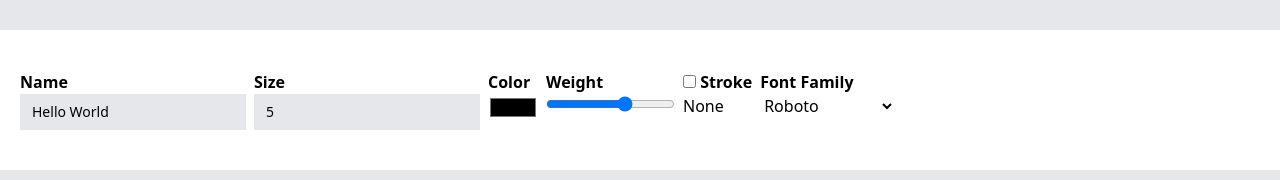
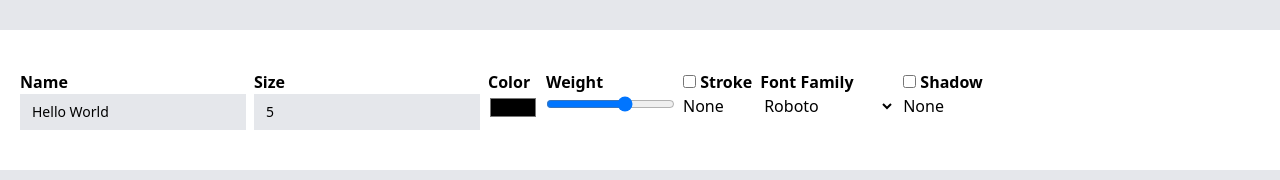
Before and after one commit to senicrem/text-styler, a Vue app: page / in a window 1280 px wide. Shown: the part 354-534 px from the top of the page. Built offline with nearby package versions, Linux system fonts and the light colour scheme; a web font is replaced by a local one.

Commit message:
add shadow functionality

```diff
--- a/src/pages/TextConfigurator.vue
+++ b/src/pages/TextConfigurator.vue
@@ -36,6 +36,16 @@
 						<option v-for="x in FONTS" :value="x.family">{{ x.name }}</option>
 					</select>
 				</div>
+				<div>
+					<span class="block font-bold"><input type="checkbox" v-model="textSettings.shadow.active"/> Shadow</span>
+					<span v-if="!textSettings.shadow.active">None</span>
+					<div v-else>
+						<input type="color" v-model="textSettings.shadow.color">
+						<input type="number" v-model="textSettings.shadow.horizontalOffset" placeholder="horizontal offset">
+						<input type="number" v-model="textSettings.shadow.verticalOffset" placeholder="vertical offset">
+						<input type="number" v-model="textSettings.shadow.blurRadius" placeholder="Blur Radius">
+					</div>
+				</div>
 			</div>
 		</div>
 	</div>
@@ -65,11 +75,18 @@ const textSettings = reactive({
 		color: 'red',
 		width: 2
 	},
+	shadow: {
+		active: false,
+		horizontalOffset: '3',
+		verticalOffset: '2',
+		blurRadius: '8',
+		color: "green"
+	},
 	family: "Roboto"
 });
 
 const textStyles = computed(() => {
-	const { stroke } = textSettings;
+	const { stroke, shadow } = textSettings;
 	const result = {
 		fontSize: textSettings.size + 'rem',
 		color: textSettings.color,
@@ -79,6 +96,10 @@ const textStyles = computed(() => {
 
 	if (stroke.active) {
 		result["-webkit-text-stroke"] = `${stroke.width}px ${stroke.color}`
+	}
+
+	if (shadow.active) {
+		result['text-shadow'] = `${shadow.horizontalOffset}px ${shadow.verticalOffset}px ${shadow.blurRadius}px ${shadow.color}`
 	}
 
 	return result;
```
